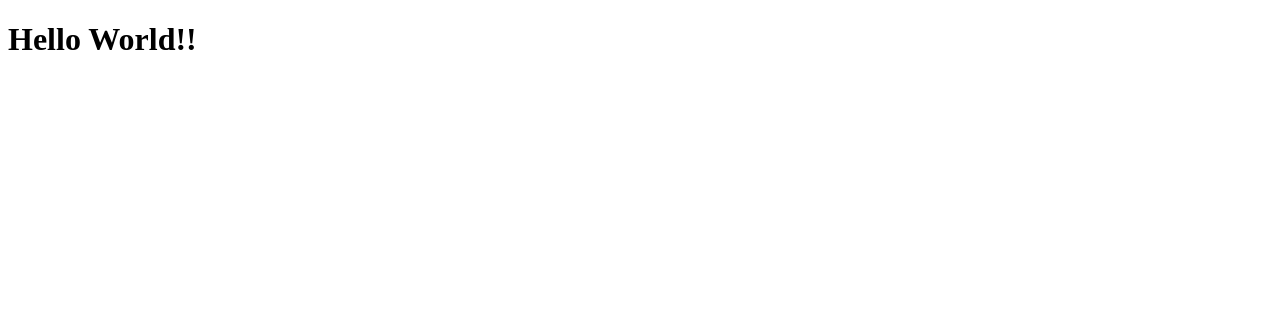
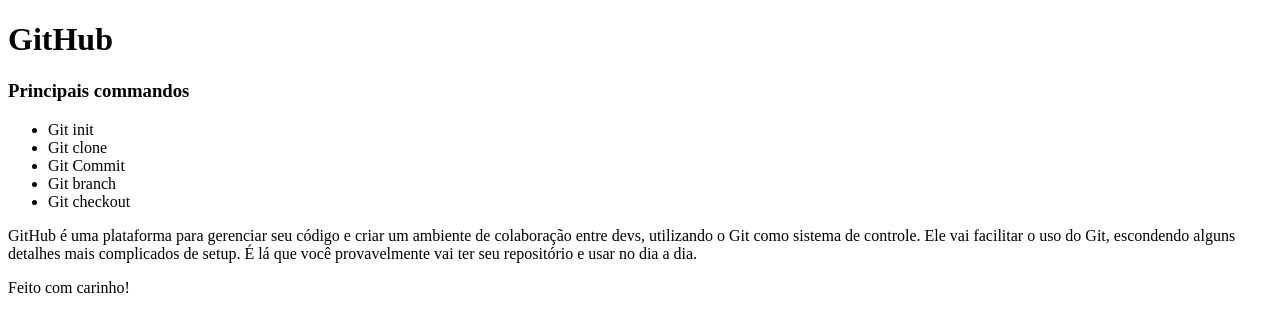
Before and after one commit to mariabernardes23/atividade-gitHub, a plain HTML site: page index.html in a window 1280 px wide. Drawn offline with Linux system fonts and the light colour scheme.

Commit message:
Adicionado a estrutura da página

```diff
--- a/index.html
+++ b/index.html
@@ -6,6 +6,21 @@
     <title>Document</title>
 </head>
 <body>
-    <h1>Hello World!!</h1>
+    <h1>GitHub</h1>
+
+    <h3>Principais commandos</h3>
+    <ul>
+        <li>Git init</li>
+        <li>Git clone</li>
+        <li>Git Commit</li>
+        <li>Git branch</li>
+        <li>Git checkout</li>
+    </ul>
+
+    <p>GitHub é uma plataforma para gerenciar seu código e criar um ambiente de colaboração entre devs, utilizando o Git como
+       sistema de controle. Ele vai facilitar o uso do Git, escondendo alguns detalhes mais complicados de setup. É lá que você
+       provavelmente vai ter seu repositório e usar no dia a dia.</p>
+
+    <p>Feito com carinho!</p>
 </body>
 </html>
```
